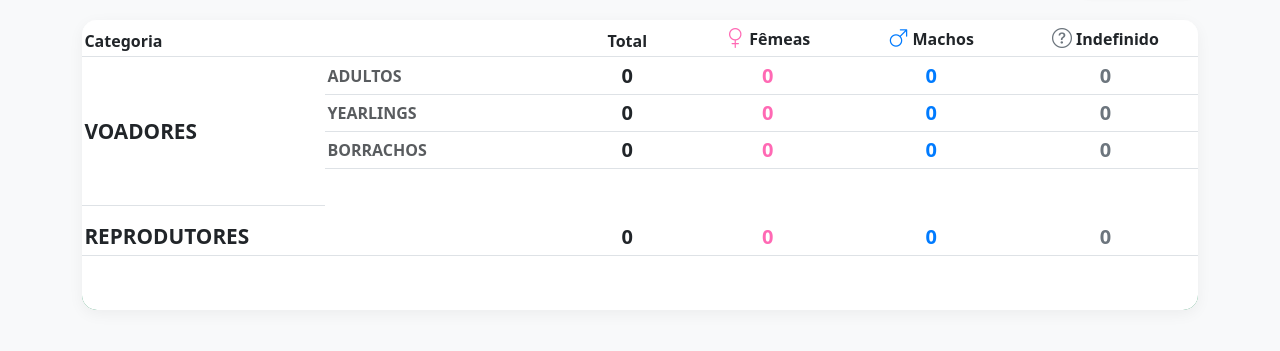
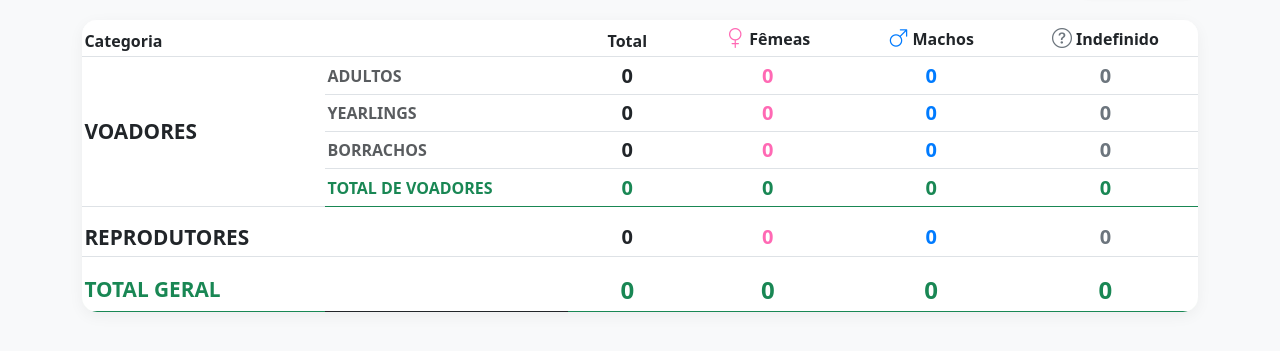
Before and after one commit to bezeguinho/myloft, a Flask app: page /estatisticas in a window 1280 px wide. Shown: the part 170-521 px from the top of the page. Run offline with Flask 3, Linux system fonts and the light colour scheme; the visitor is signed in with stand-in values (Sample User, id 1); data that the repository does not hold is empty.

Commit message:
tabela geral quase pronta

```diff
--- a/templates/estatisticas.html
+++ b/templates/estatisticas.html
@@ -43,32 +43,29 @@
         color: #6c757d !important;
     }
 
-    .text-light-total {
-        color: #ffffff !important;
+    /* NOVA COR VERDE PARA TEXTO E NÚMEROS DOS TOTAIS */
+    .text-green-total {
+        color: #198754 !important;
     }
 
-    /* 1. CATEGORIAS PRINCIPAIS (VOADORES / REPRODUTORES / TOTAL GERAL) */
+    /* CATEGORIAS PRINCIPAIS (VOADORES / REPRODUTORES / TOTAL GERAL) */
     .texto-principal {
         font-size: 1.3rem !important;
         font-weight: bold;
         text-transform: uppercase;
     }
 
-    /* 2. SUBCATEGORIAS (ADULTOS / YEARLINGS / BORRACHOS) */
+    /* SUBCATEGORIAS (ADULTOS / YEARLINGS / BORRACHOS) */
     .texto-subcategoria {
         font-size: 1.0rem !important;
         font-weight: bold;
         text-transform: uppercase;
     }
 
-    /* 3. LINHAS TOTAIS A VERDE */
-    .linha-total-verde {
-        background-color: #198754 !important;
-        /* Verde Sucesso Profissional */
-        color: white !important;
-    }
-
-    .linha-total-verde td {
+    /* LINHAS TOTAIS COM FUNDO CLARO E TEXTO VERDE */
+    .linha-total-destaque {
+        background-color: #e8f5e9 !important;
+        /* Verde muito clarinho para destaque */
         border: none !important;
     }
 
@@ -160,12 +157,12 @@
                     <td class="text-center fw-bold text-macho fs-5">{{ stats.v_borrachos_m }}</td>
                     <td class="text-center fw-bold text-indef fs-5">{{ stats.v_borrachos_i }}</td>
                 </tr>
-                <tr class="linha-total-verde">
-                    <td class="text-start texto-subcategoria text-light-total">TOTAL DE VOADORES</td>
-                    <td class="text-center fw-bold text-light-total fs-5">{{ stats.voadores }}</td>
-                    <td class="text-center fw-bold text-light-total fs-5">{{ stats.voadores_f }}</td>
-                    <td class="text-center fw-bold text-light-total fs-5">{{ stats.voadores_m }}</td>
-                    <td class="text-center fw-bold text-light-total fs-5">{{ stats.voadores_i }}</td>
+                <tr class="linha-total-destaque">
+                    <td class="text-start texto-subcategoria text-green-total">TOTAL DE VOADORES</td>
+                    <td class="text-center fw-bold text-green-total fs-5">{{ stats.voadores }}</td>
+                    <td class="text-center fw-bold text-green-total fs-5">{{ stats.voadores_f }}</td>
+                    <td class="text-center fw-bold text-green-total fs-5">{{ stats.voadores_m }}</td>
+                    <td class="text-center fw-bold text-green-total fs-5">{{ stats.voadores_i }}</td>
                 </tr>
 
                 <tr class="spacer-row">
@@ -185,15 +182,15 @@
                     <td colspan="6"></td>
                 </tr>
 
-                <tr class="linha-total-verde texto-principal">
-                    <td class="ps-inicio py-3 text-light-total">TOTAL GERAL</td>
+                <tr class="linha-total-destaque texto-principal">
+                    <td class="ps-inicio py-3 text-green-total">TOTAL GERAL</td>
                     <td class="text-start"></td>
-                    <td class="text-center fw-bold text-light-total fs-4">{{ stats.voadores + stats.reprodutores }}</td>
-                    <td class="text-center fw-bold text-light-total fs-4">{{ stats.voadores_f + stats.reprodutores_f }}
+                    <td class="text-center fw-bold text-green-total fs-4">{{ stats.voadores + stats.reprodutores }}</td>
+                    <td class="text-center fw-bold text-green-total fs-4">{{ stats.voadores_f + stats.reprodutores_f }}
                     </td>
-                    <td class="text-center fw-bold text-light-total fs-4">{{ stats.voadores_m + stats.reprodutores_m }}
+                    <td class="text-center fw-bold text-green-total fs-4">{{ stats.voadores_m + stats.reprodutores_m }}
                     </td>
-                    <td class="text-center fw-bold text-light-total fs-4">{{ stats.voadores_i + stats.reprodutores_i }}
+                    <td class="text-center fw-bold text-green-total fs-4">{{ stats.voadores_i + stats.reprodutores_i }}
                     </td>
                 </tr>
             </tbody>
```
